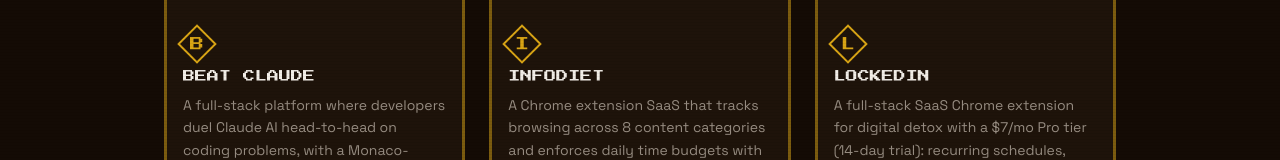
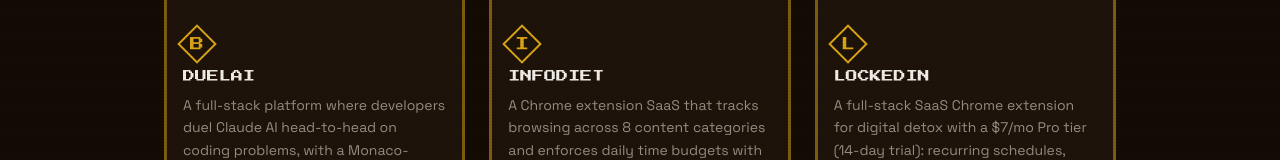
Before and after one commit to Nahom2162002/Portfolio, a React (Vite) app: page /projects in a window 1280 px wide. Shown: the part 279-439 px from the top of the page. Built offline with nearby package versions, Linux system fonts and the light colour scheme.

Commit message:
Edited project name

```diff
--- a/src/data.js
+++ b/src/data.js
@@ -89,9 +89,9 @@
 
 export const projects = [
   {
-    name: 'BEAT CLAUDE',
+    name: 'DUELAI',
     icon: 'B',
-    link: 'https://www.beatclaude.dev/',
+    link: 'https://www.duelai.dev/',
     desc: 'A full-stack platform where developers duel Claude AI head-to-head on coding problems, with a Monaco-based editor, sandboxed Judge0 execution, and real-time scoring across correctness, speed, and quality. Features an ELO rating system, a performance dashboard with AI-powered weak-spot detection, and Claude-generated solutions with post-duel explanations.',
     tags: ['React', 'TypeScript', 'Next.js', 'MongoDB Atlas', 'Stripe', 'Claude API', 'Judge0'],
     animation: 'beatclaude',
```
